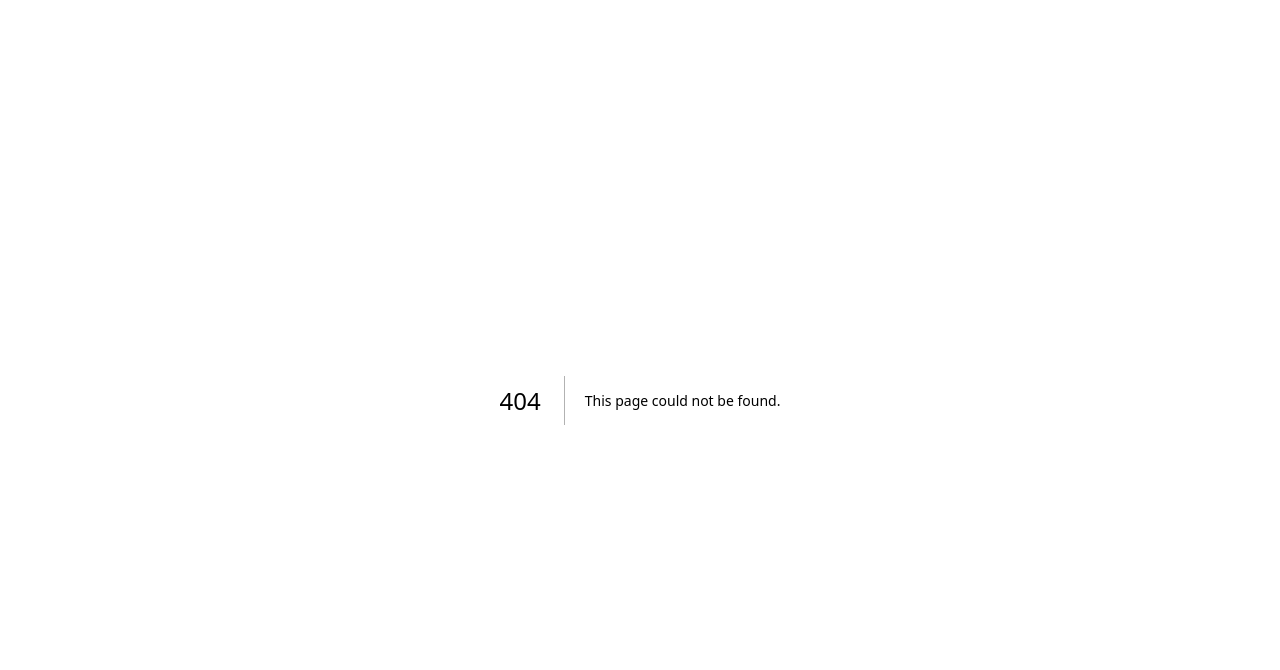
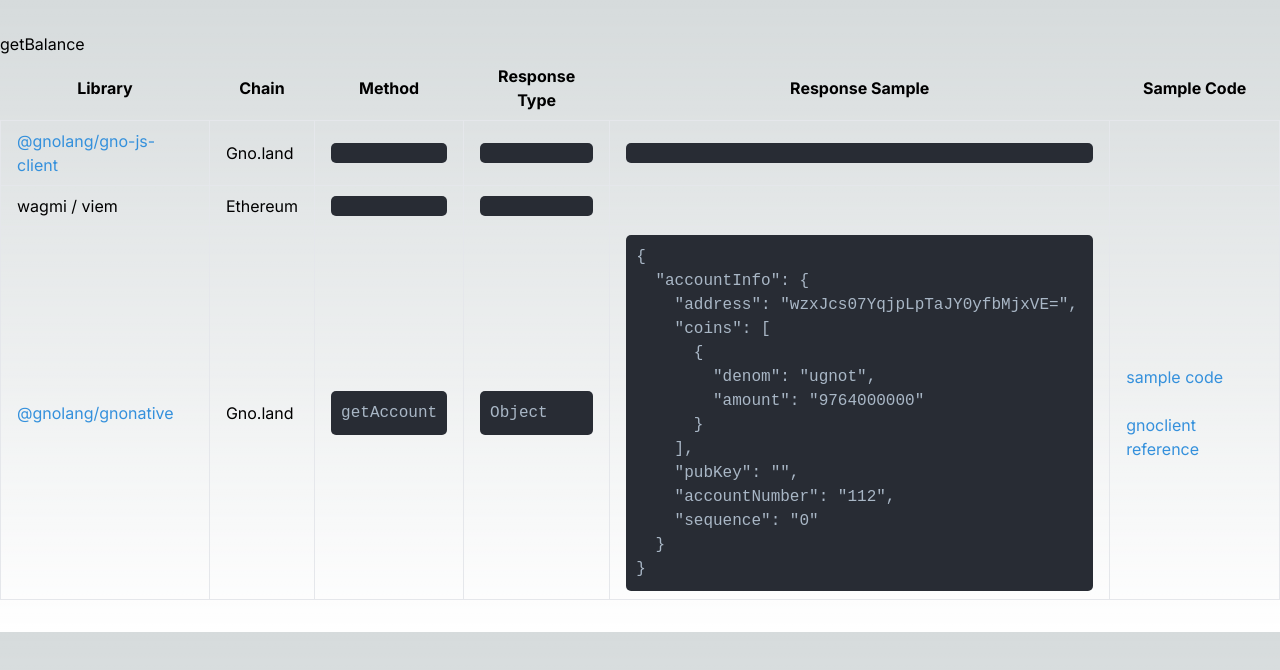
Before and after one commit to iuricmp/web3-compare, a Next.js app: page /account in a window 1280 px wide. Before the commit this address had no page. Shown: the top 670 px of the page. Built offline with nearby package versions, Linux system fonts and the light colour scheme.

Commit message:
chore: gnonative getAccount

```diff
--- /dev/null
+++ b/app/account/page.tsx
@@ -0,0 +1,102 @@
+export default function Home() {
+  return (
+    <div className="container mx-auto my-8 overflow-x-scroll">
+      <div className="mx-auto">
+        <h1>getBalance</h1>
+        <table className="table-auto w-full">
+          <thead>
+            <tr>
+              <th className="px-4 py-2">Library</th>
+              <th className="px-4 py-2">Chain</th>
+              <th className="px-4 py-2">Method</th>
+              <th className="px-4 py-2">Response Type</th>
+              <th className="px-4 py-2" style={{ width: 500 }}>
+                Response Sample
+              </th>
+              <th className="px-4 py-2">Sample Code</th>
+            </tr>
+          </thead>
+          <tbody>
+            <tr>
+              <td className="border px-4 py-2">
+                <a
+                  href="https://npmjs.com/package/@gnolang/gno-js-client"
+                  target="_blank"
+                  rel="noreferrer noopener"
+                >
+                  @gnolang/gno-js-client
+                </a>
+              </td>
+              <td className="border px-4 py-2">Gno.land</td>
+              <td className="border px-4 py-2">
+                <p className="json-style"></p>
+              </td>
+              <td className="border px-4 py-2">
+                <p className="json-style"></p>
+              </td>
+              <td className="border px-4 py-2">
+                <p className="json-style"></p>
+              </td>
+              <td className="border px-4 py-2"></td>
+            </tr>
+            <tr className="border px-4 py-2">
+              <td className="border px-4 py-2">wagmi / viem</td>
+              <td className="border px-4 py-2">Ethereum</td>
+              <td className="border px-4 py-2">
+                <p className="json-style"></p>
+              </td>
+              <td className="border px-4 py-2">
+                <p className="json-style"></p>
+              </td>
+              <td className="border px-4 py-2"></td>
+              <td className="border px-4 py-2"></td>
+            </tr>
+            <tr>
+              <td className="border px-4 py-2">
+                <a
+                  href="https://npmjs.com/package/@gnolang/gnonative"
+                  target="_blank"
+                  rel="noreferrer noopener"
+                >
+                  @gnolang/gnonative
+                </a>
+              </td>
+              <td className="border px-4 py-2">Gno.land</td>
+              <td className="border px-4 py-2">
+                <p className="json-style">getAccount</p>
+              </td>
+              <td className="border px-4 py-2">
+                <p className="json-style">Object</p>
+              </td>
+              <td className="border px-4 py-2">
+                <p className="json-style">
+                  {JSON.stringify(
+                    {
+                      accountInfo: {
+                        address: "wzxJcs07YqjpLpTaJY0yfbMjxVE=",
+                        coins: [{ denom: "ugnot", amount: "9764000000" }],
+                        pubKey: "",
+                        accountNumber: "112",
+                        sequence: "0",
+                      },
+                    },
+                    null,
+                    2,
+                  )}
+                </p>
+              </td>
+              <td className="border px-4 py-2">
+                <a href="/balance/gno">sample code</a>
+                <br />
+                <br />
+                <a href="https://github.com/gnolang/gno/blob/master/gno.land/pkg/gnoclient/client_queries.go#L41">
+                  gnoclient reference
+                </a>
+              </td>
+            </tr>
+          </tbody>
+        </table>
+      </div>
+    </div>
+  );
+}
```
